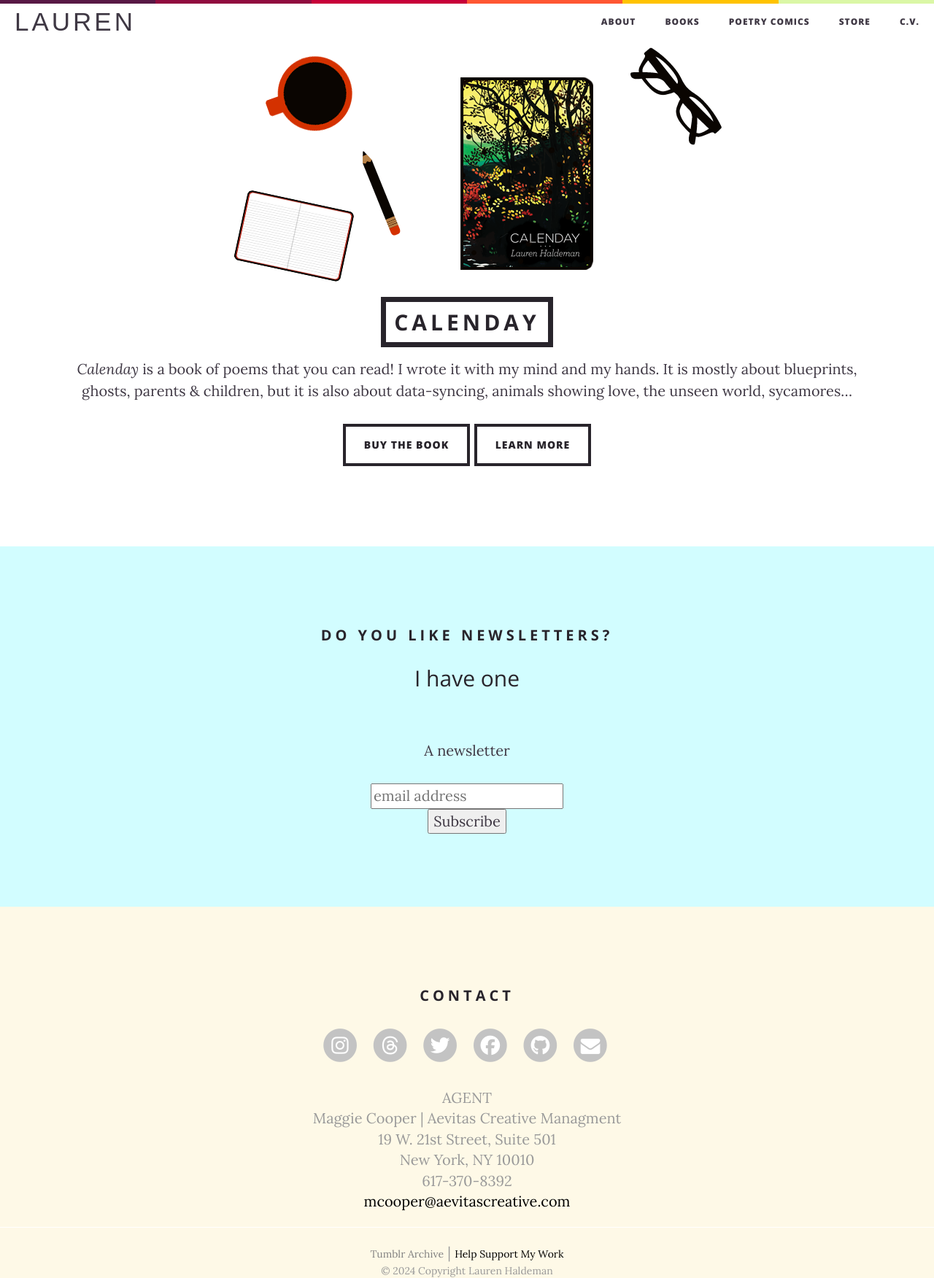
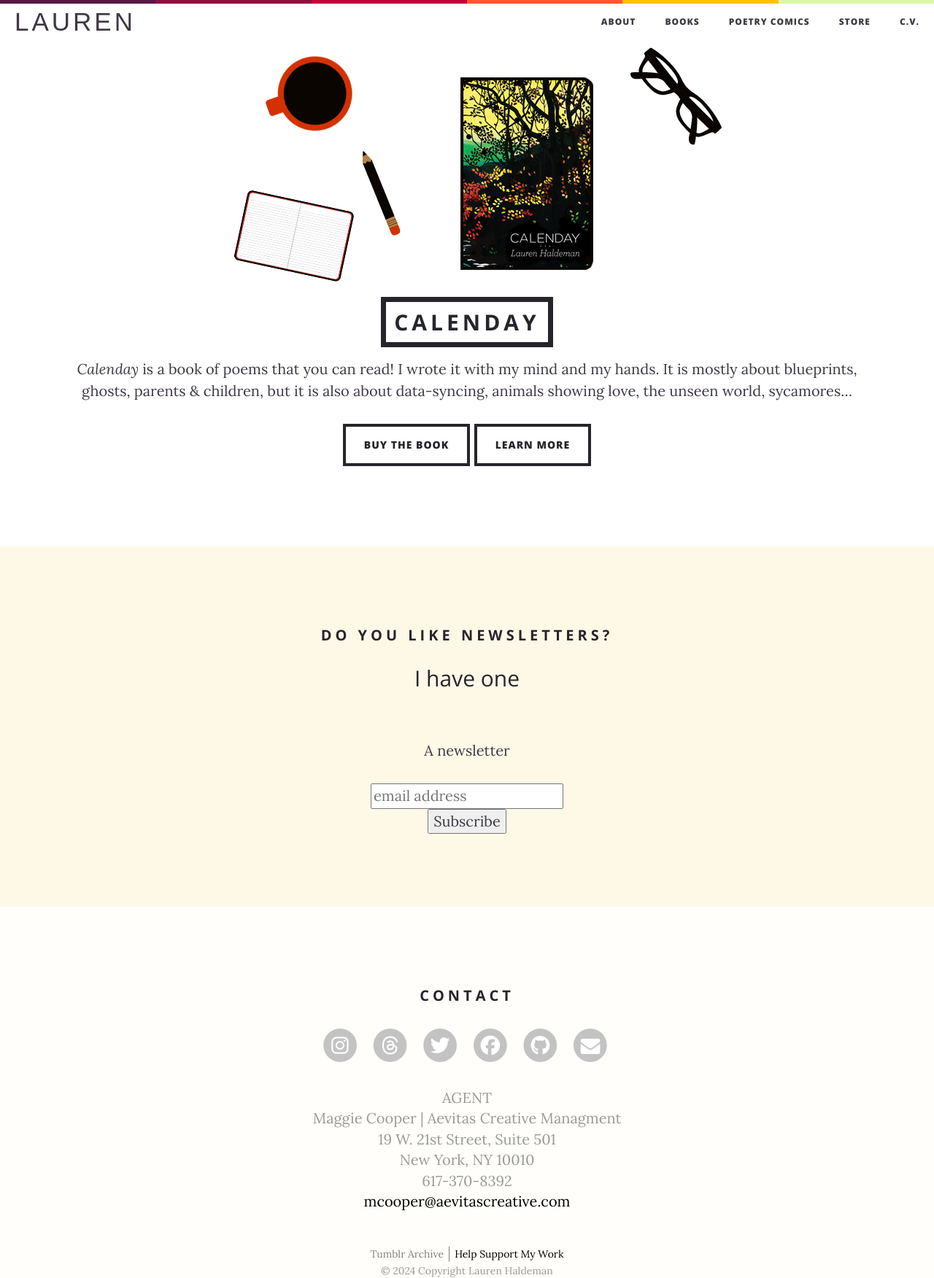
Before and after one commit to laurenhaldeman/laurenhaldeman.github.io, a Jekyll site: the page built from calenday-is-a-book.html, in a window 1280 px wide. Shown: the whole page at 73% size. Built offline with Jekyll 4.4.1, drawn with Linux system fonts in a browser that asks for light colours; nearby versions of some CDN libraries; some web fonts are replaced; comment, search, counter and statistics services are not loaded.

Commit message:
Update creative.css

```diff
--- a/css/creative.css
+++ b/css/creative.css
@@ -126,10 +126,11 @@ ul {
 
 /* GLOBALS */
 .glow {background: #edfbba !important; color: #3f3844 !important;}
-.paper {background: #FEF9E7;}
+.paper {background: #fffefa;}
 .dark {background: #262626; color: white;}
 .white {background: #fff !important;}
-.blue {background: #d2fdff !important;}
+.blue {background: #FEF9E7 !important;}
+.teal {background: #d2fdff !important;}
 
 .dark h1.border {border-color: white; color: white;}
 .dark a, .dark p {color: rgba(255,255,255,0.9); text-decoration: none;}
```
